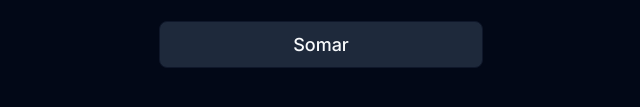
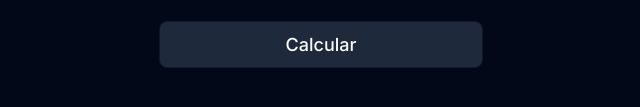
Before and after one commit to pedroeuzebiojs/atvdd-unidade-1-dw2-tii-ifce, a plain HTML site: page index.html in a window 1280 px wide. Shown: the part 391-498 px from the top of the page, 319-959 px from the left. Drawn offline with Linux system fonts and the light colour scheme.

Commit message:
update text button submit form

```diff
--- a/index.html
+++ b/index.html
@@ -45,7 +45,7 @@
             </select>
           </div>
 
-          <button type="submit">Somar</button>
+          <button type="submit">Calcular</button>
 
           <div id="result-wrapper"></div>
         </fieldset>
```
